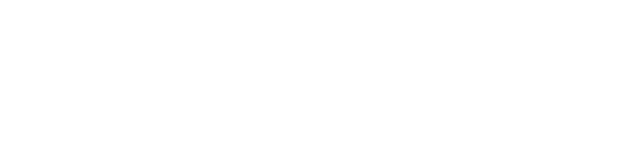
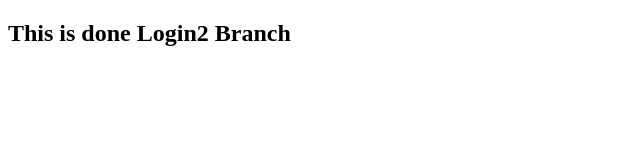
Before and after one commit to rishirajsinh/Practiserepo, a plain HTML site: page index.html in a window 1280 px wide. Shown: the whole page, without its empty margins (0-640 px from the left). Drawn offline with Linux system fonts and the light colour scheme.

Commit message:
NW COMMIT

```diff
--- a/index.html
+++ b/index.html
@@ -6,6 +6,6 @@
     <title>Document</title>
 </head>
 <body>
-
+    <h2>This is done Login2 Branch</h2>
 </body>
 </html>
```
